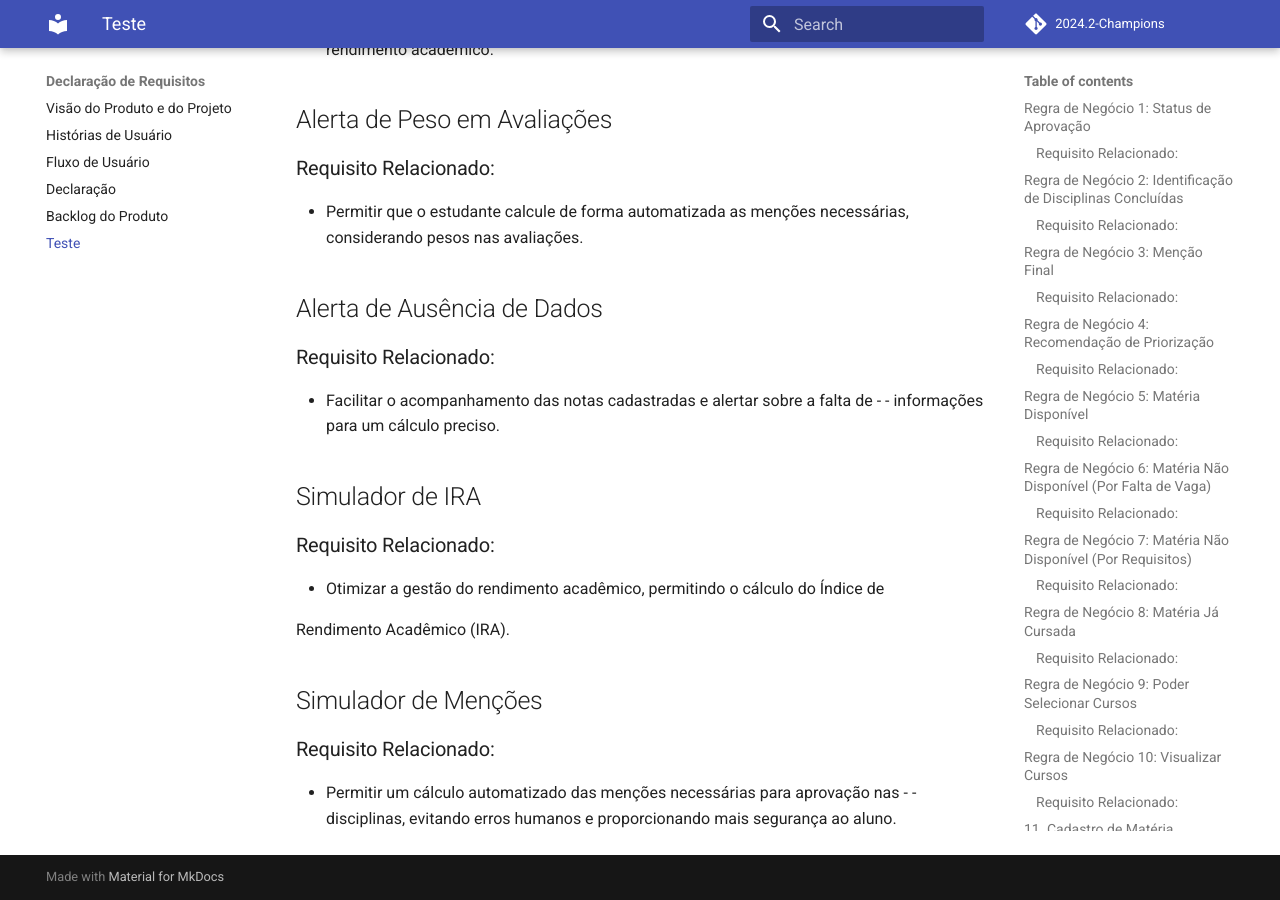
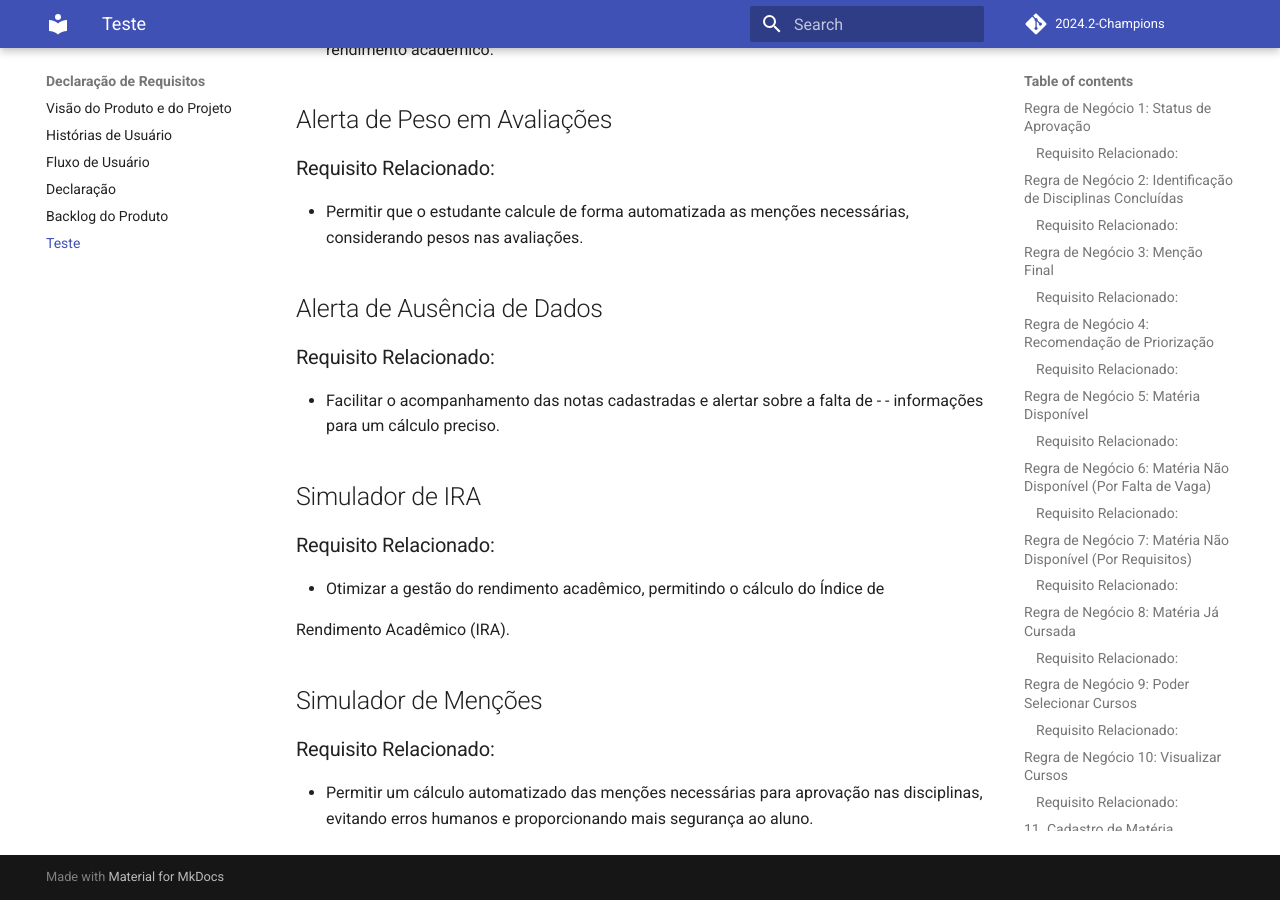
Before and after one commit to FGA-REQ/2024.2-Champions, an MkDocs documentation site: the page built from docs/dec/teste.md, in a window 1280 px wide and 900 px high, scrolled down 4552 px. Built offline with MkDocs 1.6.1 and Material for MkDocs 9.7.7, drawn with Linux system fonts in a browser that asks for light colours; comment, search, counter and statistics services are not loaded.

Commit message:
outra atualização

```diff
--- a/docs/dec/teste.md
+++ b/docs/dec/teste.md
@@ -101,4 +101,4 @@
 Rendimento Acadêmico (IRA).
 ## Simulador de Menções
 ### Requisito Relacionado:
-- Permitir um cálculo automatizado das menções necessárias para aprovação nas - - disciplinas, evitando erros humanos e proporcionando mais segurança ao aluno.
+- Permitir um cálculo automatizado das menções necessárias para aprovação nas disciplinas, evitando erros humanos e proporcionando mais segurança ao aluno.
```
